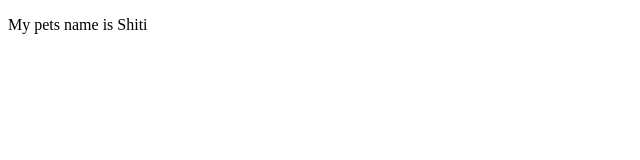
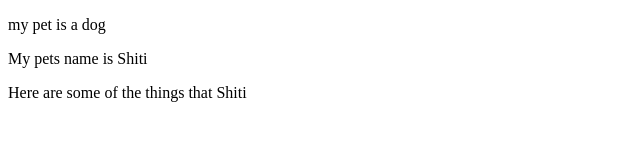
Before and after one commit to David5627/My-first-website, a plain HTML site: page Documents/moringa-projects/pet-website/index.html in a window 1280 px wide. Shown: the whole page, without its empty margins (0-640 px from the left). Drawn offline with Linux system fonts and the light colour scheme.

Commit message:
modified pages

```diff
--- a/Documents/moringa-projects/pet-website/index.html
+++ b/Documents/moringa-projects/pet-website/index.html
@@ -6,7 +6,10 @@
     <title>Pet website</title>
 </head>
 <body>
+    <p>my pet is a dog</p>
     <p>My pets name is Shiti</p>
+    <p>Here are some of the things that Shiti</p>
+
 
 
 </body>
```
